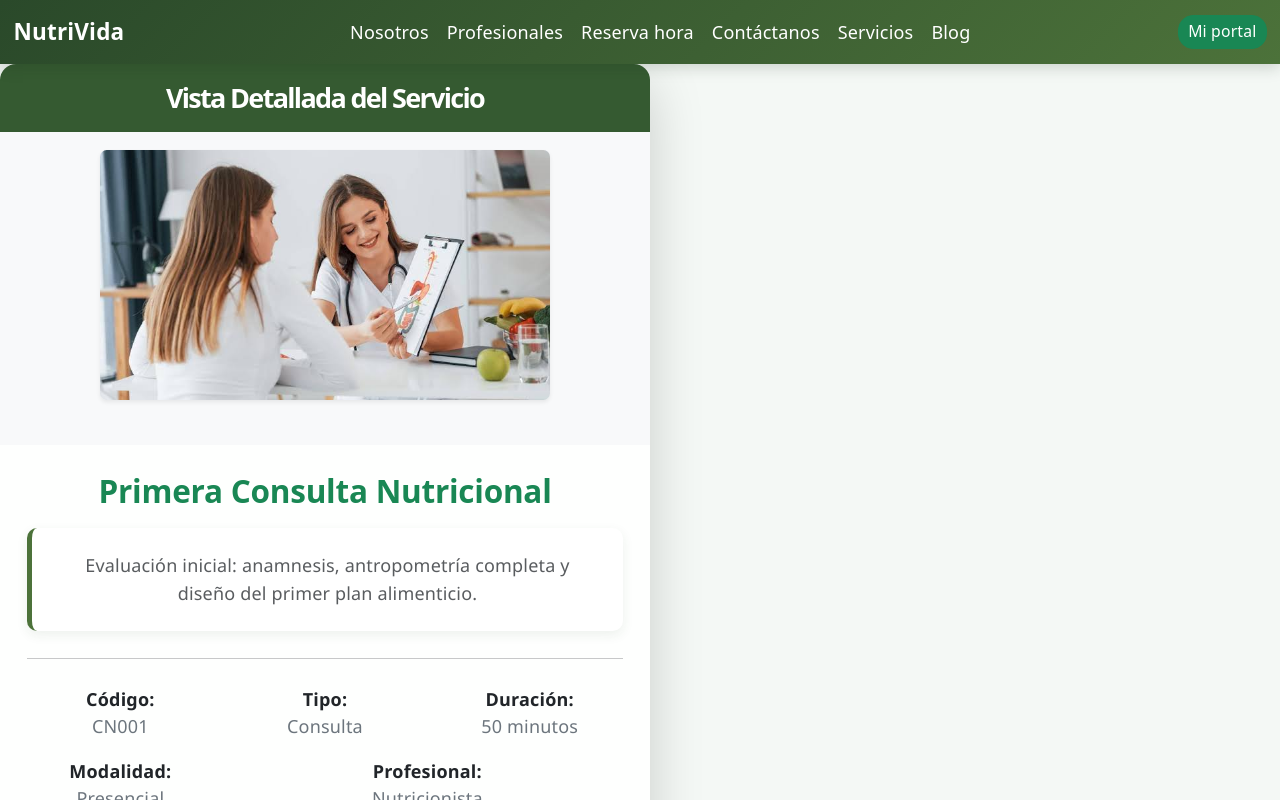
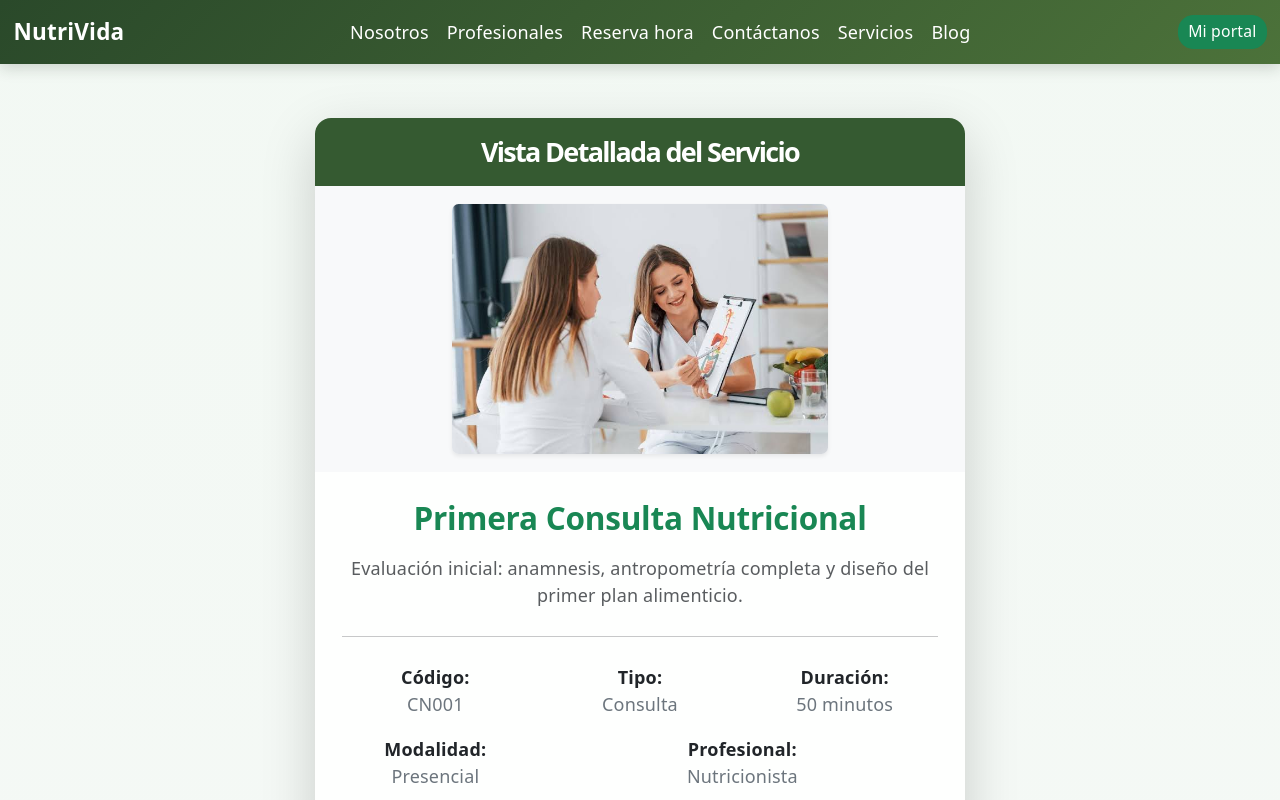
Before and after one commit to yas-mp/Clinica-NutriVida-2.0, a React (Vite) app in the folder nutrivida/: page /servicios/1 in a window 1280 px wide. Shown: the top 800 px of the page. Built offline with nearby package versions, Linux system fonts and the light colour scheme.

Commit message:
Se implementan vista DetalleServicio con captura de parámetro URL
Se crea la página de detalle dinámico que captura el identificador con useParams() para consultar el servicio

```diff
--- a/nutrivida/src/pages/DetalleServicio.tsx
+++ b/nutrivida/src/pages/DetalleServicio.tsx
@@ -1,37 +1,33 @@
 import React from 'react';
-import { useParams, useNavigate } from 'react-router-dom';
+import { useParams, Link } from 'react-router-dom';
 import { LISTADO_SERVICIOS } from '../components/data/ListadoServicios';
 import CardDetalleServicios from '../components/moleculas/CardDetalleServicios';
 
 const DetalleServicio: React.FC = () => {
   const { id } = useParams<{ id: string }>();
-  const navigate = useNavigate();
 
-  const servicioEncontrado = LISTADO_SERVICIOS.find(
-    (item) => item.id === Number(id)
-  );
+  // Buscamos el servicio por ID desde la URL
+  const servicioPorUrl = LISTADO_SERVICIOS.find((s) => s.id === Number(id));
+  const servicioLocalStorage = localStorage.getItem('servicio')
+    ? JSON.parse(localStorage.getItem('servicio')!)
+    : null;
 
-  if (!servicioEncontrado) {
+  const servicio = servicioPorUrl || servicioLocalStorage;
+
+  if (!servicio) {
     return (
-      <main className="detalle-servicio container text-center my-5">
-        <h1>Servicio no encontrado</h1>
-        <p className="text-muted">No existe un servicio asociado al identificador {id}.</p>
-        <div className="mt-3">
-          <button
-            type="button"
-            className="nv-btn-primary px-4 py-2"
-            onClick={() => navigate('/servicios')}
-          >
-            Volver a Servicios
-          </button>
-        </div>
+      <main className="container my-auto py-5 text-center">
+        <h2>Servicio no encontrado</h2>
+        <Link to="/servicios" className="btn btn-success mt-3">
+          Volver a Servicios
+        </Link>
       </main>
     );
   }
 
   return (
-    <main className="detalle-servicio">
-      <CardDetalleServicios servicio={servicioEncontrado} />
+    <main className="container my-auto py-5 d-flex justify-content-center">
+      <CardDetalleServicios servicio={servicio} />
     </main>
   );
 };
```
